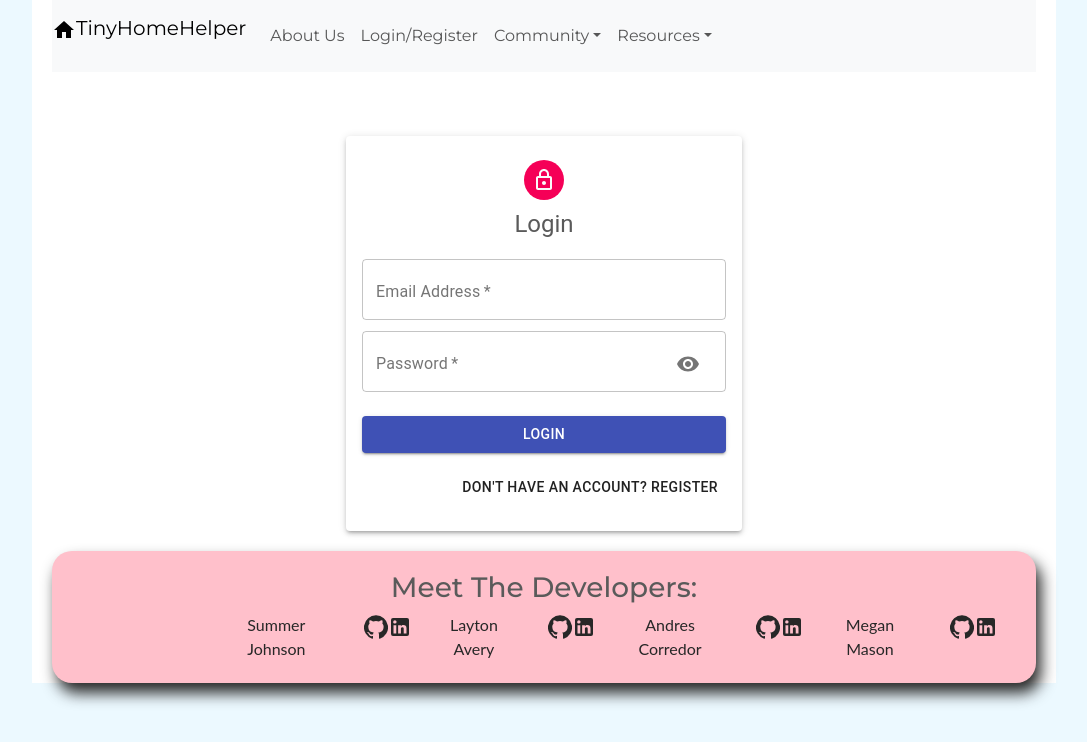
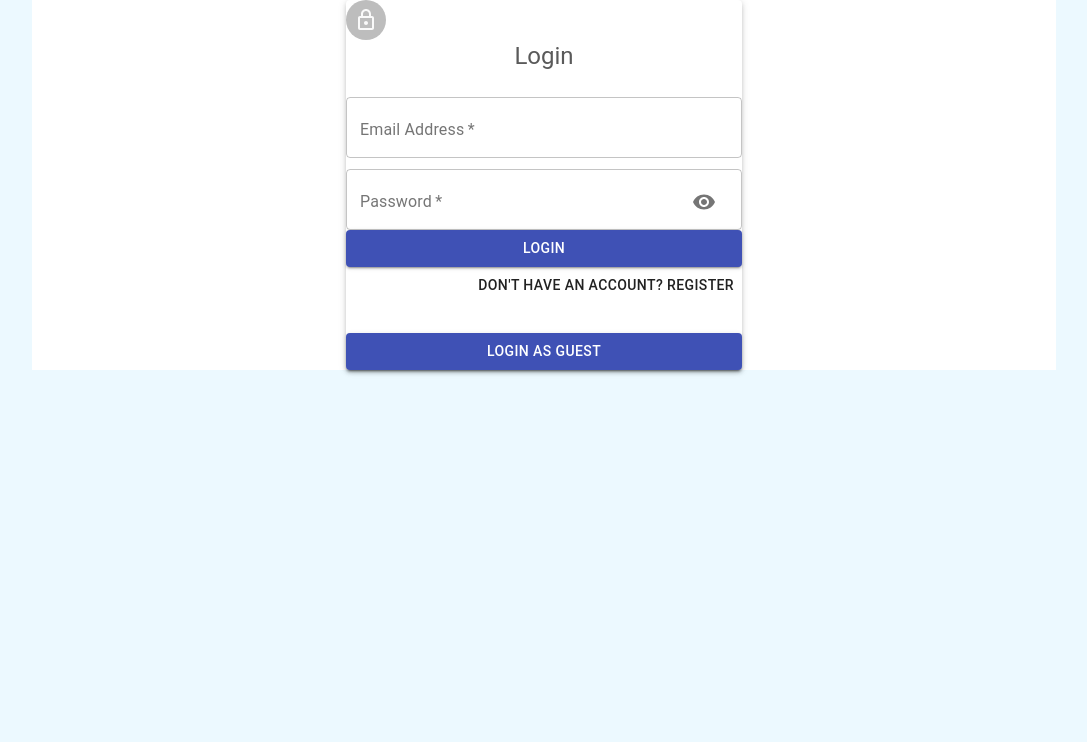
Before and after one commit to SJ-CODES/TinyHomeHelper, a React (Create React App) app in the folder client/: page /login in a window 1280 px wide. Shown: the top 742 px of the page, without its empty margins (96-1183 px from the left). Built offline with nearby package versions, Linux system fonts and the light colour scheme.

Commit message:
login button and guest login

```diff
--- a/client/src/App.js
+++ b/client/src/App.js
@@ -30,14 +30,14 @@ function App() {
 						<Footer />
 					</Route>
 					<Route exact path='/login' component={RegisterTo}>
-						<Header />
+
 						<RegisterTo />
-						<Footer />
+
 					</Route>
 					<Route exact path='/registration' component={RegisterTo}>
-						<Header />
+
 						<RegisterTo />
-						<Footer />
+
 					</Route>
 					<Route exact path='/about-us' component={AboutUs}>
 						<Header />
--- a/client/src/Components/Auth/Register.js
+++ b/client/src/Components/Auth/Register.js
@@ -10,7 +10,6 @@ import {
 	Typography,
 	Container,
 } from "@material-ui/core";
-import useStyles from "./AuthStyles";
 import { useHistory } from "react-router-dom";
 import { GoogleLogin } from "react-google-login";
 import LockOutlinedIcon from "@material-ui/icons/LockOutlined";
--- a/client/src/Components/EducateHomepage.js
+++ b/client/src/Components/EducateHomepage.js
@@ -16,7 +16,7 @@ function EducateHomepage() {
                         </div>
                         <div class="card_content">
                             <h2 class="card_title">Tiny Home Movement</h2>
-                            <p class="card_text">Know the Movement what exactly is the Hype on Tiny Homes</p>
+                            <p class="card_text">Know the Movement and what exactly is the Hype on Tiny Homes</p>
                             <button class="btn card_btn"><a href="https://calculator.me/real-estate/tiny-homes.php">See More</a></button>
                         </div>
                     </div>
@@ -43,7 +43,7 @@ function EducateHomepage() {
                         </div>
                         <div class="card_content">
                             <h2 class="card_title">Inspiring Tiny Home Designs: Check out here</h2>
-                            <p class="card_text">Wondering How To Design Your New  Tiny Home? Find out now</p>
+                            <p class="card_text">Wondering How To Design Your New Tiny Home? Find out now</p>
                             <button class="btn card_btn"><a href="https://tinyhousedesign.com/category/tiny-house-project/">See More</a></button>
                         </div>
                     </div>
@@ -79,7 +79,7 @@ function EducateHomepage() {
                         </div>
                         <div class="card_content">
                             <h2 class="card_title">Tiny Home What is the Actually Expense?</h2>
-                            <p class="card_text">Check Out What it Actually Can Cost To Build Your Tiny Space</p>
+                            <p class="card_text">Check Out What it Can Actually Cost To Build Your Tiny Space</p>
                             <button class="btn card_btn"><a hred="https://www.homeadvisor.com/cost/architects-and-engineers/build-a-tiny-house/">See More</a></button>
                         </div>
                     </div>
@@ -102,8 +102,8 @@ function EducateHomepage() {
                         <img src="https://www.wellfedhomestead.com/wp-content/uploads/2016/02/prosandconsoftinyhouses.jpg"/>
                     </div>
                     <div class="card_content">
-                        <h2 class="card_title">Pros vs Cons of Tiny Lving</h2>
-                        <p class="card_text">Are Their Any Disadvantages of Owning Tiny Homes</p>
+                        <h2 class="card_title">Pros vs Cons of Tiny Living</h2>
+                        <p class="card_text">Are There Any Disadvantages to Owning Tiny Homes?</p>
                         <button class="btn card_btn">< a hred="https://goloadup.com/pros-cons-tiny-house-living/">See More</a></button>
                     </div>
                 </div>
--- a/client/src/Components/Feed.js
+++ b/client/src/Components/Feed.js
@@ -6,7 +6,7 @@ import { useDispatch, useSelector } from "react-redux";
 import { getPosts } from "../actions/postActions";
 
 function Feed() {
-	//   const [currentId, setCurrentId] = useState(0);
+
 	const dispatch = useDispatch();
 
 	const allPosts = useSelector((state) => state.postsReducer.posts);
--- a/client/src/Components/ForumHeader.js
+++ b/client/src/Components/ForumHeader.js
@@ -29,10 +29,6 @@ function ForumHeader() {
 
         </div>
         <div className="header__right">
-            {/* <div className="header__info">
-                <Avatar fontSize="large"/>
-                <h4>Username</h4>
-            </div> */}
             <div className="header__links">
                 <Link>
                     <button ><h3>Login</h3></button>
--- a/client/src/Components/Header.js
+++ b/client/src/Components/Header.js
@@ -4,10 +4,11 @@ import { LinkContainer } from "react-router-bootstrap";
 import { Navbar, Nav, NavDropdown } from "react-bootstrap";
 import { AppBar, Typography, Toolbar, Avatar, Button } from '@material-ui/core';
 import { Link, useHistory, useLocation } from 'react-router-dom';
+// import Button from 'react-bootstrap/Button'
 
 import decode from 'jwt-decode';
 import * as actionType from '../constants/userConstants';
-import useStyles from '../Components/Auth/AuthStyles';
+// import useStyles from '../Components/Auth/AuthStyles';
 import "./CSS/Header.css";
 import HomeIcon from "@material-ui/icons/Home"
 
@@ -17,12 +18,11 @@ const Header = () => {
     const dispatch = useDispatch();
     const location = useLocation();
     const history = useHistory();
-    const classes = useStyles();
 
     const logout = () => {
       dispatch({ type: actionType.LOGOUT });
 
-      history.push('/auth');
+      history.push('/login');
 
       setUser(null);
     };
@@ -48,7 +48,7 @@ const Header = () => {
       <Navbar.Collapse id="responsive-navbar-nav">
         <Nav className="mr-auto">
           <Nav.Link href="/aboutus">About Us</Nav.Link>
-          <Nav.Link href="/login">Login/Register</Nav.Link>
+          {/* <Nav.Link href="/login">Login/Register</Nav.Link> */}
           <NavDropdown title="Community" id="collasible-nav-dropdown">
             <NavDropdown.Item href="/communityforum">
               Community Forum
@@ -70,6 +70,13 @@ const Header = () => {
           </NavDropdown>
         </Nav>
       </Navbar.Collapse>
+      <Nav>
+        {user?.result ? (
+            <Button variant="contained" color="secondary" onClick={logout}>Logout</Button>
+          ) : (
+            <Button component={Link} to="/login" variant="contained" color="primary">Sign In</Button>
+        )}
+      </Nav>
     </Navbar>
   );
 }
--- a/client/src/Components/RegisterTo.js
+++ b/client/src/Components/RegisterTo.js
@@ -1,7 +1,7 @@
 import React, { useState } from "react";
 import { useDispatch } from "react-redux";
 // import { AUTH } from "../constants/userConstants";
-import { login, register } from "../actions/auth";
+import { guestRegister, login, register } from "../actions/auth";
 import {
 	Avatar,
 	Button,
@@ -10,16 +10,16 @@ import {
 	Typography,
 	Container,
 } from "@material-ui/core";
-import useStyles from "../Components/Auth/AuthStyles";
-import { useHistory } from "react-router-dom";
+import { Link, useHistory } from "react-router-dom";
 // import { GoogleLogin } from "react-google-login";
 import LockOutlinedIcon from "@material-ui/icons/LockOutlined";
 // import Icon from "../Components/Auth/icon";
 import Input from "../Components/Auth/Input";
 // import Feed from "../Components/Feed";
 
+
 const initialState = {
-	lastname: "",
+	username: "",
 	email: "",
 	password: "",
 };
@@ -29,7 +29,11 @@ function RegisterTo() {
 	const [isRegister, setIsRegister] = useState(false);
 	const dispatch = useDispatch();
 	const history = useHistory();
-	const classes = useStyles();
+	const guestForm = {
+		username:"Guest",
+		email:"guest@gmail.com",
+		password:"123"
+	}
 
 	const [showPassword, setShowPassword] = useState(false);
 	const handleShowPassword = () => setShowPassword(!showPassword);
@@ -49,6 +53,15 @@ function RegisterTo() {
 			dispatch(login(form, history));
 		}
 	};
+
+	const handleGuestSubmit = (e) => {
+		e.preventDefault()
+		if (isRegister){
+			dispatch(guestRegister(guestForm, history))
+		} else {
+			dispatch(login(guestForm, history))
+		}
+	}
 	// const googleSuccess = async (res) => {
 	// 	const result = res?.profileObj;
 	// 	const token = res?.tokenId;
@@ -72,14 +85,14 @@ function RegisterTo() {
 		<div className='register'>
 			{/* <Feed /> */}
 			<Container component='main' maxWidth='xs'>
-				<Paper className={classes.paper} elevation={3}>
-					<Avatar className={classes.avatar}>
+				<Paper elevation={3}>
+					<Avatar >
 						<LockOutlinedIcon />
 					</Avatar>
 					<Typography component='h1' variant='h5'>
 						{isRegister ? "Register" : "Login"}
 					</Typography>
-					<form className={classes.form} onSubmit={handleSubmit}>
+					<form  onSubmit={handleSubmit}>
 						<Grid container spacing={2}>
 							{isRegister && (
 								<>
@@ -118,15 +131,15 @@ function RegisterTo() {
 							fullWidth
 							variant='contained'
 							color='primary'
-							className={classes.submit}
 						>
 							{isRegister ? "Register" : "Login"}
 						</Button>
+
 						{/* <GoogleLogin
 							clientId='564033717568-e5p23rhvcs4i6kffgsbci1d64r8hp6fn.apps.googleusercontent.com'
 							render={(renderProps) => (
 								<Button
-									className={classes.googleButton}
+									className={googleButton}
 									color='primary'
 									fullWidth
 									onClick={renderProps.onClick}
@@ -151,6 +164,16 @@ function RegisterTo() {
 							</Grid>
 						</Grid>
 					</form>
+				<form onSubmit={handleGuestSubmit}>
+								<Button
+									type='submit'
+									fullWidth
+									variant='contained'
+									color='primary'
+								>
+									 Login as Guest
+								</Button>
+				</form>
 				</Paper>
 			</Container>
 		</div>
--- a/client/src/actions/auth.js
+++ b/client/src/actions/auth.js
@@ -24,3 +24,15 @@ export const register = (formData, router) => async (dispatch) => {
 		console.log(error);
 	}
 };
+
+export const guestRegister = (formData, router) => async (dispatch) => {
+	try {
+		const { data } = await api.register(formData);
+
+		dispatch({ type: AUTH, data });
+
+		router.push("/");
+	} catch (error) {
+		console.log(error);
+	}
+};
--- a/client/src/actions/postActions.js
+++ b/client/src/actions/postActions.js
@@ -11,7 +11,6 @@ export const getPost = (id) => async (dispatch) => {
     const { data } = await api.fetchPost(id);
 
     dispatch({ type: FETCH_POST, payload: { post: data } });
-    // dispatch({ type: END_LOADING });
   } catch (error) {
     console.log(error);
   }
@@ -50,7 +49,6 @@ export const createPost = (post, history) => async (dispatch) => {
     console.log(data)
     dispatch({ type: CREATE, payload: data });
     history.push(`/posts/${data._id}`);
-    // dispatch({ type: END_LOADING });
   } catch (error) {
     console.log(error);
   }
```
Also changed, not shown: client/src/Components/CreatePost.js (+0 -25 lines), client/src/actions/userActions.js (deleted, +0 -90 lines).
